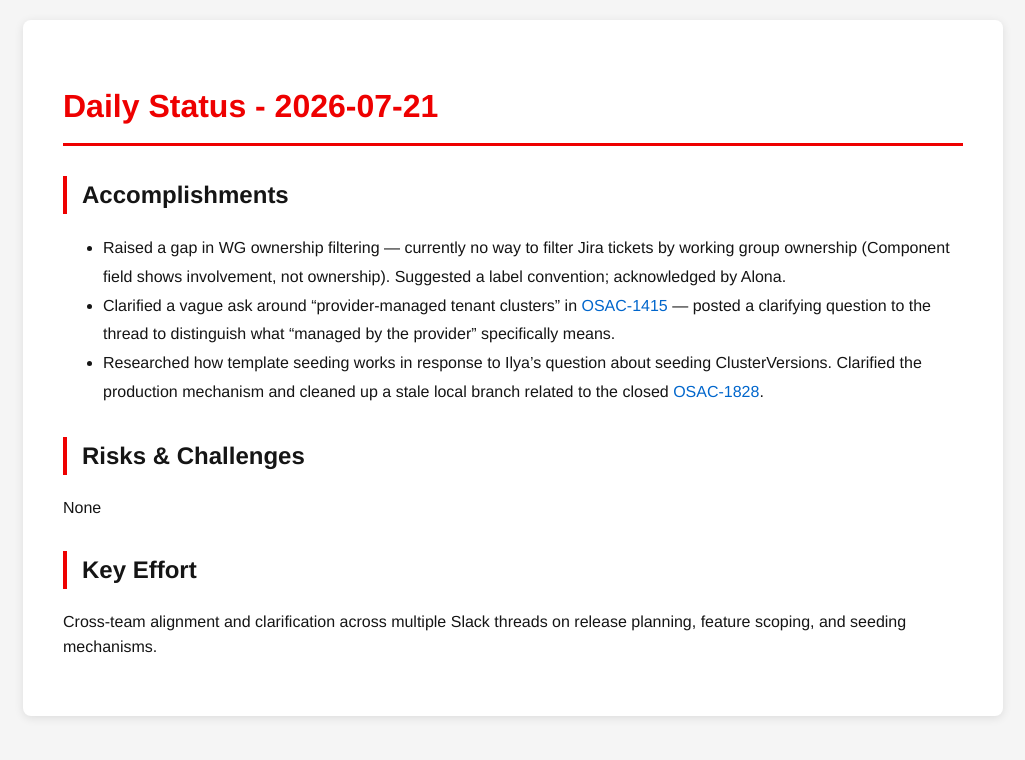
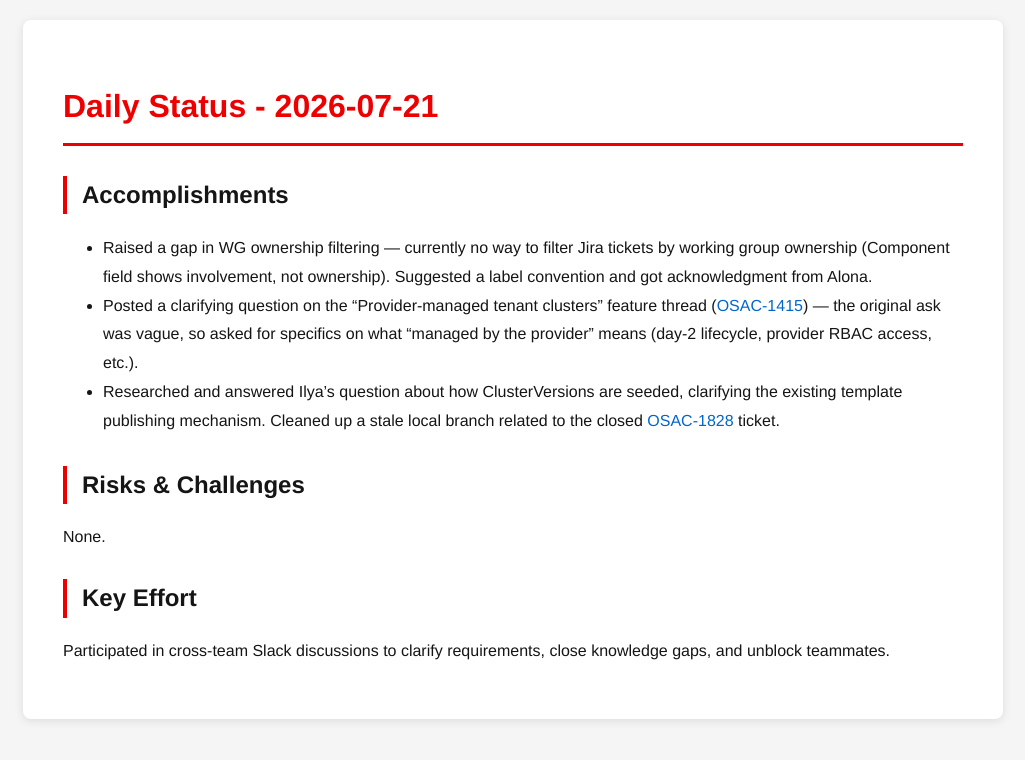
Before and after one commit to tzvatot/daily-status, a Jekyll site: the page built from 2026-07-21.md, in a window 1280 px wide. Shown: the top 760 px of the page, without its empty margins (127-1152 px from the left). Built offline with Jekyll 4.4.1, drawn with Linux system fonts in a browser that asks for light colours.

Commit message:
Daily status update - 2026-07-21

```diff
--- a/2026-07-21.md
+++ b/2026-07-21.md
@@ -7,12 +7,12 @@ date: 2026-07-21
 # Daily Status - 2026-07-21
 
 ## Accomplishments
-- Raised a gap in WG ownership filtering — currently no way to filter Jira tickets by working group ownership (Component field shows involvement, not ownership). Suggested a label convention; acknowledged by Alona.
-- Clarified a vague ask around "provider-managed tenant clusters" in [OSAC-1415](https://redhat.atlassian.net/browse/OSAC-1415) — posted a clarifying question to the thread to distinguish what "managed by the provider" specifically means.
-- Researched how template seeding works in response to Ilya's question about seeding ClusterVersions. Clarified the production mechanism and cleaned up a stale local branch related to the closed [OSAC-1828](https://redhat.atlassian.net/browse/OSAC-1828).
+- Raised a gap in WG ownership filtering — currently no way to filter Jira tickets by working group ownership (Component field shows involvement, not ownership). Suggested a label convention and got acknowledgment from Alona.
+- Posted a clarifying question on the "Provider-managed tenant clusters" feature thread ([OSAC-1415](https://redhat.atlassian.net/browse/OSAC-1415)) — the original ask was vague, so asked for specifics on what "managed by the provider" means (day-2 lifecycle, provider RBAC access, etc.).
+- Researched and answered Ilya's question about how ClusterVersions are seeded, clarifying the existing template publishing mechanism. Cleaned up a stale local branch related to the closed [OSAC-1828](https://redhat.atlassian.net/browse/OSAC-1828) ticket.
 
 ## Risks & Challenges
-None
+None.
 
 ## Key Effort
-Cross-team alignment and clarification across multiple Slack threads on release planning, feature scoping, and seeding mechanisms.
+Participated in cross-team Slack discussions to clarify requirements, close knowledge gaps, and unblock teammates.
```
